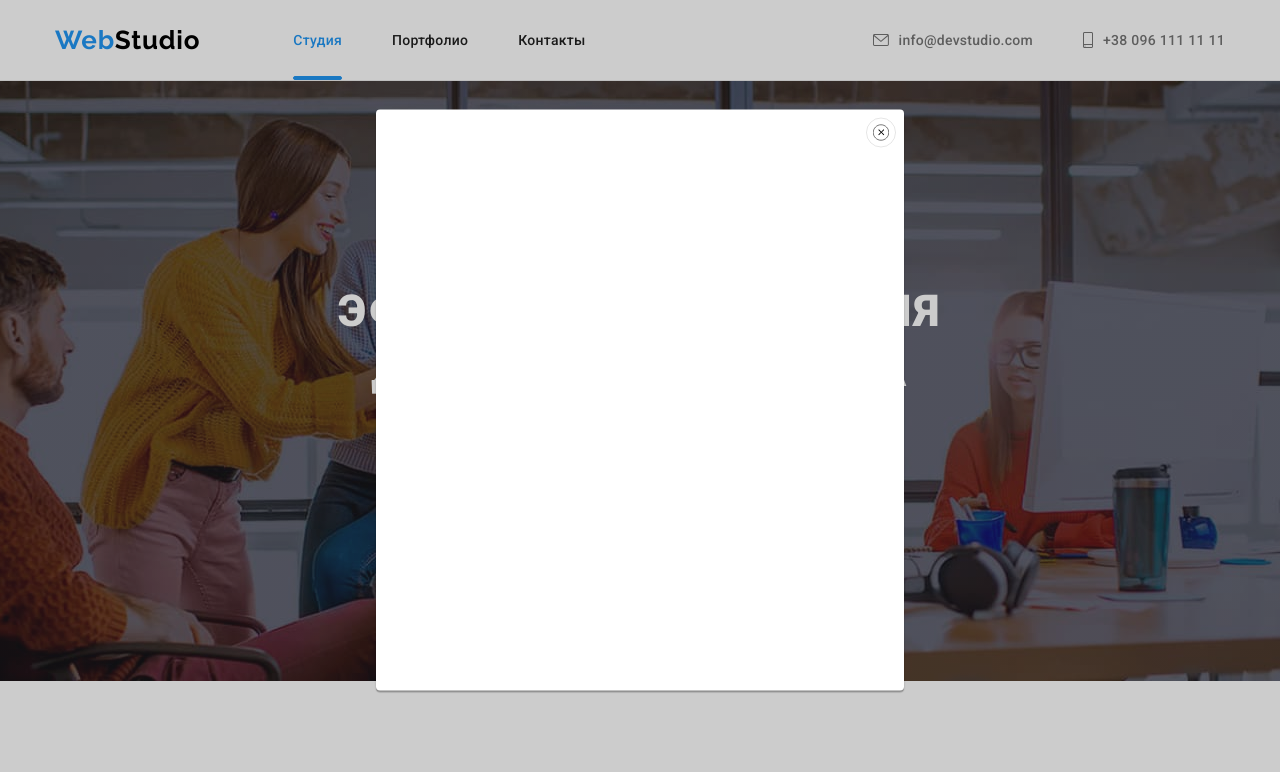
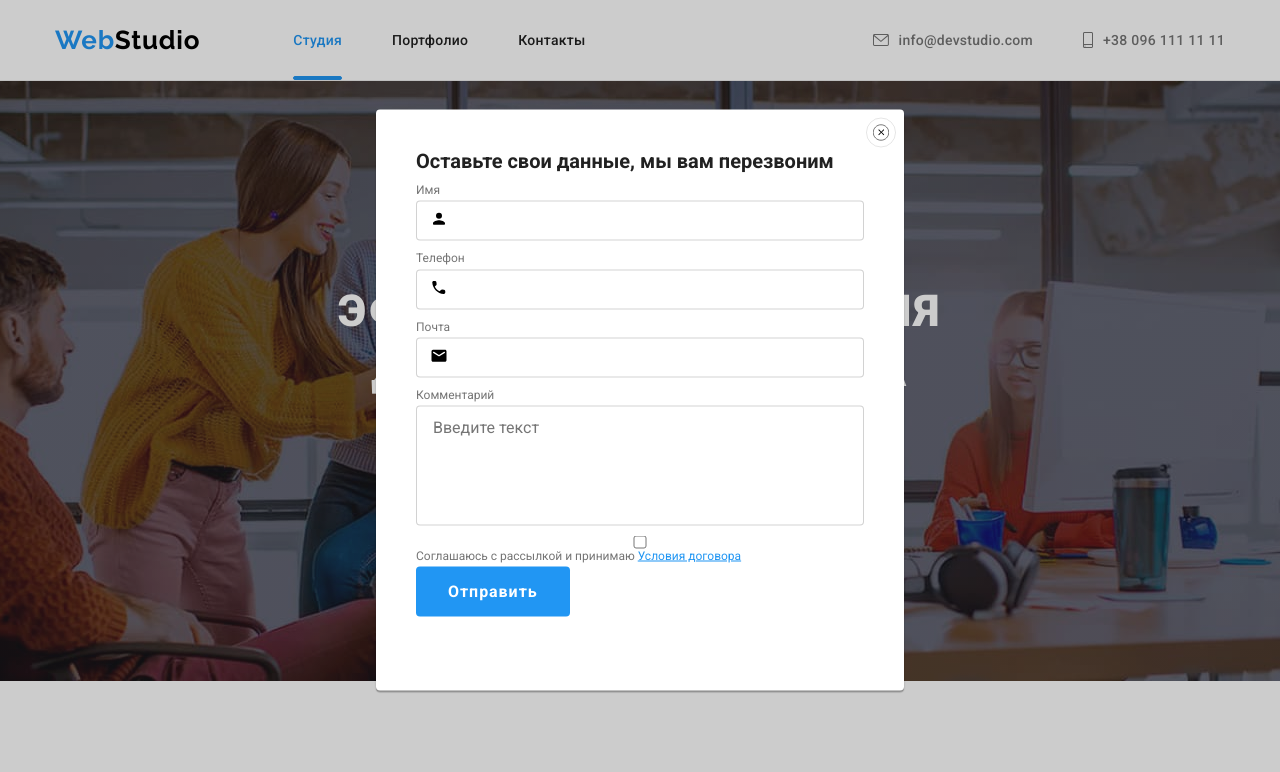
Before and after one commit to RedOne-DXB/goit-markup-hw-08, a plain HTML site: page index.html in a window 1280 px wide. Both pictures are taken after a click on the button "Заказать услугу". Shown: the top 772 px of the page. Drawn offline with nearby package versions, Linux system fonts and the light colour scheme.

Commit message:
HW6 is going well

```diff
--- a/css/styles.css
+++ b/css/styles.css
@@ -37,6 +37,10 @@ ol {
 
 img {
   display: block;
+}
+
+textarea {
+  resize: none;
 }
 
 .header {
@@ -576,6 +580,34 @@ img {
   border-radius: 50%;
 }
 
+/* Footer form*/
+.form-wrapper {
+  margin-left: 93px;
+}
+
+.form {
+  display: flex;
+  align-items: center;
+}
+
+.form-button {
+  padding: 10px 28px 10px 29px;
+  margin-left: 12px;
+  width: 200px;
+  height: 50px;
+}
+
+.footer-input {
+  margin: 0;
+  padding: 15px 16px;
+  font: inherit;
+  width: 358px;
+  height: 50px;
+  border: 1px solid rgba(255, 255, 255, 0.3);
+  border-radius: 4px;
+  background: transparent;
+}
+
 /*===============END FOOTER===========*/
 
 /*===============PORTFOLIO================*/
@@ -713,32 +745,53 @@ img {
   letter-spacing: 0.03em;
   color: var(--main-color);
 }
+/*Portfolio end*/
 
-/* Footer form*/
-.form-wrapper {
-  margin-left: 93px;
+.form-title {
+  margin-bottom: 12px;
+  font-weight: 700px;
+  font-size: 20px;
+  line-height: 1.172;
+  color: var(--title-text-color);
 }
 
-.form {
-  display: flex;
-  align-items: center;
-}
-
-.form-button {
-  padding: 10px 28px 10px 29px;
-  margin-left: 12px;
-  width: 200px;
-  height: 50px;
+.form-label {
+  margin-bottom: 4px;
+  font-weight: 400;
+  font-size: 12px;
+  line-height: 1.171;
 }
 
 .form-input {
-  margin: 0;
-  padding: 15px 16px;
-  font: inherit;
-  width: 358px;
-  height: 50px;
-  border: 1px solid rgba(255, 255, 255, 0.3);
+  width: 448px;
+  height: 40px;
+  border: 1px solid rgba(33, 33, 33, 0.2);
   border-radius: 4px;
-  filter: drop-shadow(0px 4px 4px rgba(0, 0, 0, 0.15));
-  background: transparent;
 }
+
+.textarea {
+  height: 120px;
+  padding: 12px 16px;
+}
+
+.form-group {
+  position: relative;
+  margin-top: 10px;
+  display: flex;
+  flex-direction: column;
+}
+
+.agreement {
+  color: var(--accent-color);
+}
+
+.thumb {
+  padding: 40px 40px;
+}
+
+.form-icon {
+  position: absolute;
+  top: 50%;
+  left: 5px;
+  transform: translate(50%, -10%);
+}
--- a/index.html
+++ b/index.html
@@ -529,7 +529,7 @@
             <label for="mail" class="visually-hidden">Email</label>
             <input
               type="email"
-              class="form-input"
+              class="footer-input"
               id="mail"
               name="user-email"
               placeholder="E-mail"
@@ -544,7 +544,7 @@
         </div>
       </div>
     </footer>
-
+    class="form-input"
     <div class="backdrop is-hidden" data-modal>
       <div class="modal">
         <button class="modal-close-button" data-modal-close>
@@ -552,6 +552,65 @@
             <use href="./images/sprite.svg#close"></use>
           </svg>
         </button>
+
+        <div class="thumb">
+          <form class="modal-form">
+            <b class="form-title">Оставьте свои данные, мы вам перезвоним</b>
+            <div class="form-group" role="group">
+              <label for="name" class="form-label">Имя</label>
+              <input
+                type="text"
+                class="form-input"
+                id="name"
+                name="user-name"
+              />
+              <svg class="form-icon" width="18px" height="18px">
+                <use href="./images/icons.svg#person"></use>
+              </svg>
+            </div>
+            <div class="form-group">
+              <label for="telephone" class="form-label">Телефон</label>
+              <input
+                type="tel"
+                class="form-input"
+                id="telephone"
+                name="user-telephone"
+              />
+              <svg class="form-icon" width="18px" height="18px">
+                <use href="./images/icons.svg#telephone"></use>
+              </svg>
+            </div>
+            <div class="form-group" role="group">
+              <label for="email" class="form-label">Почта</label>
+              <input
+                type="email"
+                class="form-input"
+                id="email"
+                name="user-email"
+              />
+              <svg class="form-icon" width="18px" height="18px">
+                <use href="./images/icons.svg#email"></use>
+              </svg>
+            </div>
+            <div class="form-group" role="group">
+              <label for="comments" class="form-label">Комментарий</label>
+              <textarea
+                id="comments"
+                class="form-input textarea"
+                name="user-comments"
+                placeholder="Введите текст"
+              ></textarea>
+            </div>
+            <div class="form-group" role="group">
+              <input type="checkbox" id="terms" name="terms" />
+              <label for="terms" class="form-label"
+                >Соглашаюсь с рассылкой и принимаю
+                <a href="" class="agreement">Условия договора</a></label
+              >
+            </div>
+            <button type="submit" class="button">Отправить</button>
+          </form>
+        </div>
       </div>
     </div>
 
```
Also changed, not shown: portfolio.html (+1 -1 lines).
